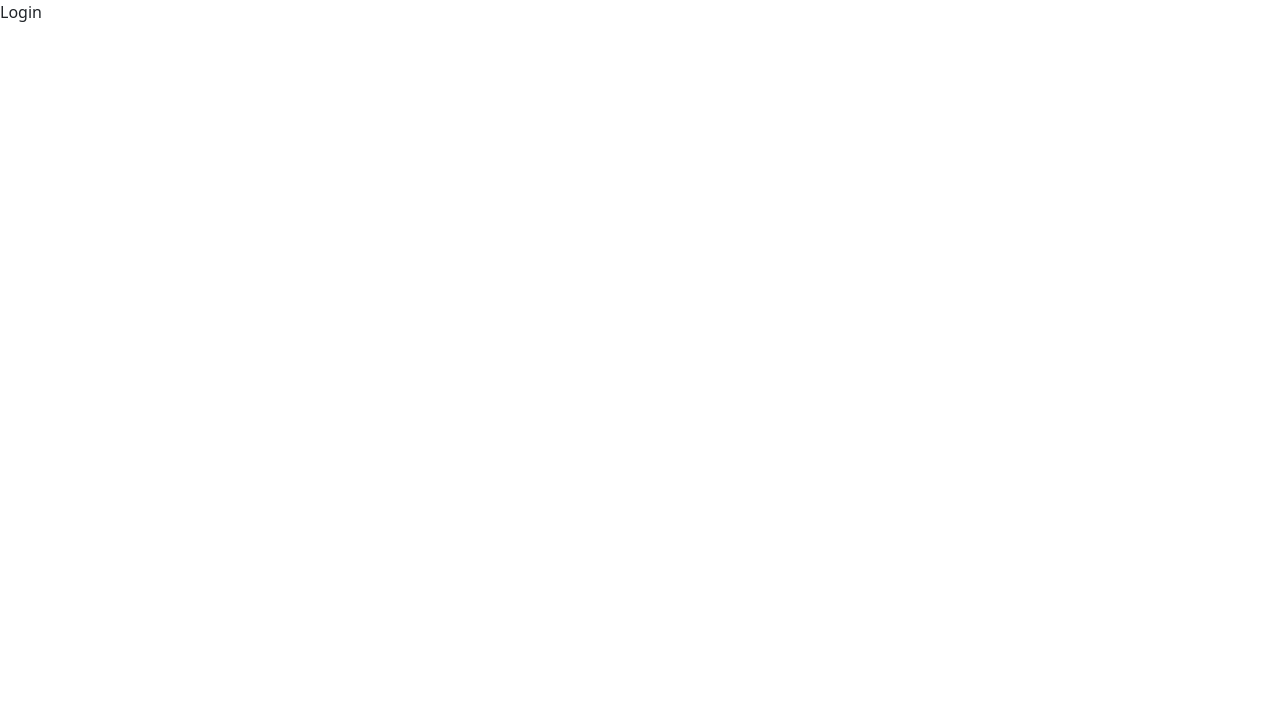
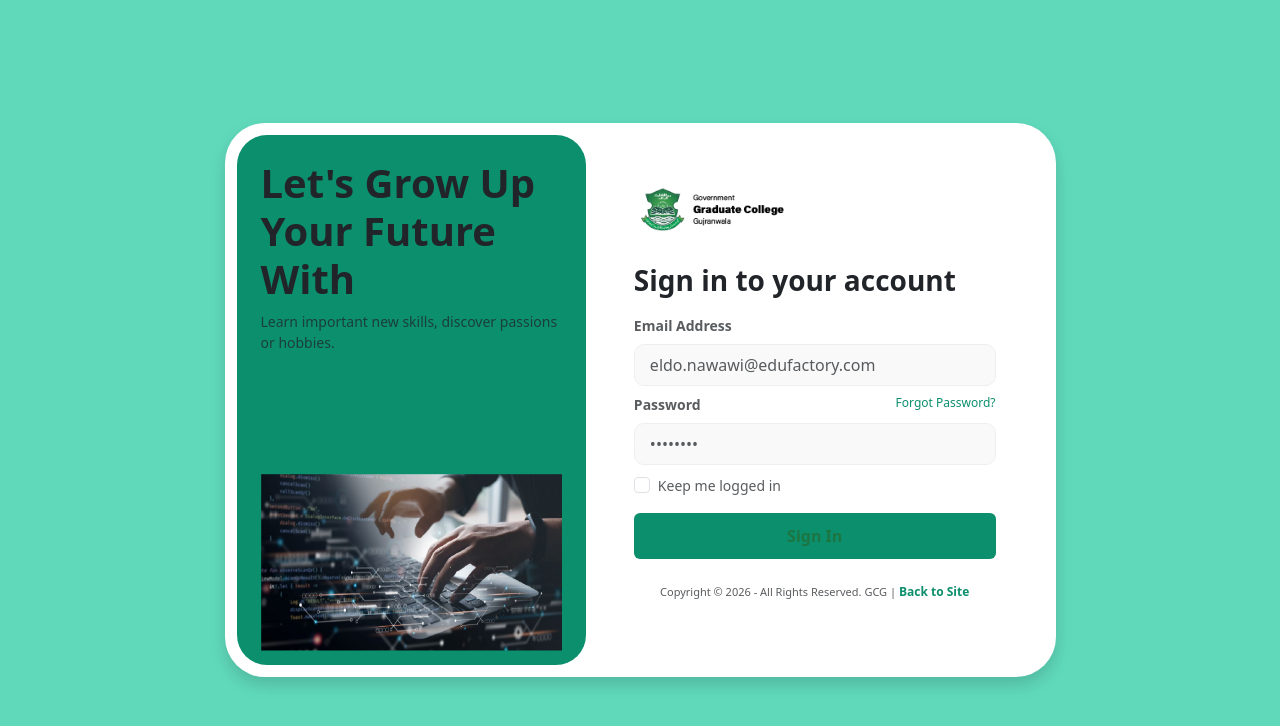
Before and after one commit to mahnooradnan491-boop/gcg, a React app in the folder frontend/: page /login in a window 1280 px wide. Shown: the top 726 px of the page. Built offline with nearby package versions, Linux system fonts and the light colour scheme; the HTML template or start-up script is replaced by a standard one.

Commit message:
work on login form

```diff
--- /dev/null
+++ b/frontend/src/login.css
@@ -0,0 +1,54 @@
+
+.login-master-wrapper {
+    background-color: #60d9bb !important;
+    min-height: 100vh;
+    width: 100%;
+    padding: 20px;
+}
+.main-login-card {
+    background-color: white;
+    border-radius: 40px !important;
+    border: none;
+    padding: 12px;
+    max-height: 90vh;
+}
+.left-panel-green {
+    background-color: #0b8f6c;
+    border-radius: 30px;
+    flex: 1;
+}
+
+.cs-image {
+    max-height: 200px;
+    object-fit: contain;
+    margin-bottom: -10px;
+}
+.right-panel-white {
+    flex: 1.2;
+}
+.input-style {
+    background-color: #f9f9f9 !important;
+    border: 1px solid #eee !important;
+    border-radius: 10px !important;
+    padding: 8px 15px !important;
+}
+
+.signin-btn {
+    background-color: #0b8f6c !important;
+    color: rgb(29, 117, 66) !important;
+    padding: 10px !important;
+    border: none;
+}
+.signin-btn:hover {
+    background-color: #086b51 !important;
+}
+.forgot-link, .back-link {
+    color: #0b8f6c;
+    text-decoration: none;
+    font-size: 12px;
+}
+@media (max-width: 768px) {
+    .login-master-wrapper { height: auto; }
+    .main-login-card { flex-direction: column !important; max-height: none; }
+    .left-panel-green { min-height: 300px; margin-bottom: 15px; }
+}
--- a/frontend/src/login.jsx
+++ b/frontend/src/login.jsx
@@ -1,7 +1,67 @@
+import React from 'react';
+import './Login.css';
+
 function Login() {
-    return (
-        <div>Login</div>
-    )
+  return (
+    <div className="login-master-wrapper d-flex align-items-center justify-content-center">
+      <div className="container">
+        <div className="row justify-content-center">
+          <div className="col-12 col-md-11 col-lg-10 col-xl-9">
+
+            <div className="main-login-card shadow d-flex flex-column flex-md-row">
+
+              <div className="left-panel-green p-4 d-flex flex-column justify-content-between">
+                <div className="panel-text">
+                  <h1 className="fw-bold">Let's Grow Up <br /> Your Future <br /> With</h1>
+                  <p className="small opacity-75">Learn important new skills, discover passions or hobbies.</p>
+                </div>
+                <div className="panel-img text-center">
+                  <img src="/computerscience.png" alt="CS" className="img-fluid cs-image" />
+                </div>
+              </div>
+
+
+              <div className="right-panel-white p-4 p-md-5 d-flex flex-column justify-content-center bg-white">
+                <div className="logo-box mb-4">
+                  <img src="/logo.png" alt="Logo" className="img-fluid" style={{maxWidth: '150px'}} />
+                </div>
+
+                <h3 className="fw-bold mb-3">Sign in to your account</h3>
+
+                <form className="login-form">
+                  <div className="mb-2">
+                    <label className="form-label small fw-bold text-muted">Email Address</label>
+                    <input type="email" className="form-control input-style" placeholder="eldo.nawawi@edufactory.com" />
+                  </div>
+
+                  <div className="mb-2">
+                    <div className="d-flex justify-content-between">
+                      <label className="form-label small fw-bold text-muted">Password</label>
+                      <a href="#" className="forgot-link">Forgot Password?</a>
+                    </div>
+                    <input type="password" className="form-control input-style" placeholder="••••••••" />
+                  </div>
+
+                  <div className="form-check mb-3">
+                    <input className="form-check-input" type="checkbox" id="check" />
+                    <label className="form-check-label small text-muted" htmlFor="check">Keep me logged in</label>
+                  </div>
+                  <button type="submit" className="btn signin-btn w-100 fw-bold">Sign In</button>
+                </form>
+
+                <div className="footer-box mt-4 text-center">
+                  <p className="text-muted" style={{fontSize: '11px'}}>
+                    Copyright © 2026 - All Rights Reserved. GCG | <a href="#" className="back-link fw-bold">Back to Site</a>
+                  </p>
+                </div>
+              </div>
+
+            </div>
+          </div>
+        </div>
+      </div>
+    </div>
+  );
 }
 
 export default Login;
```
Also changed, not shown: frontend/src/register.css (added).
